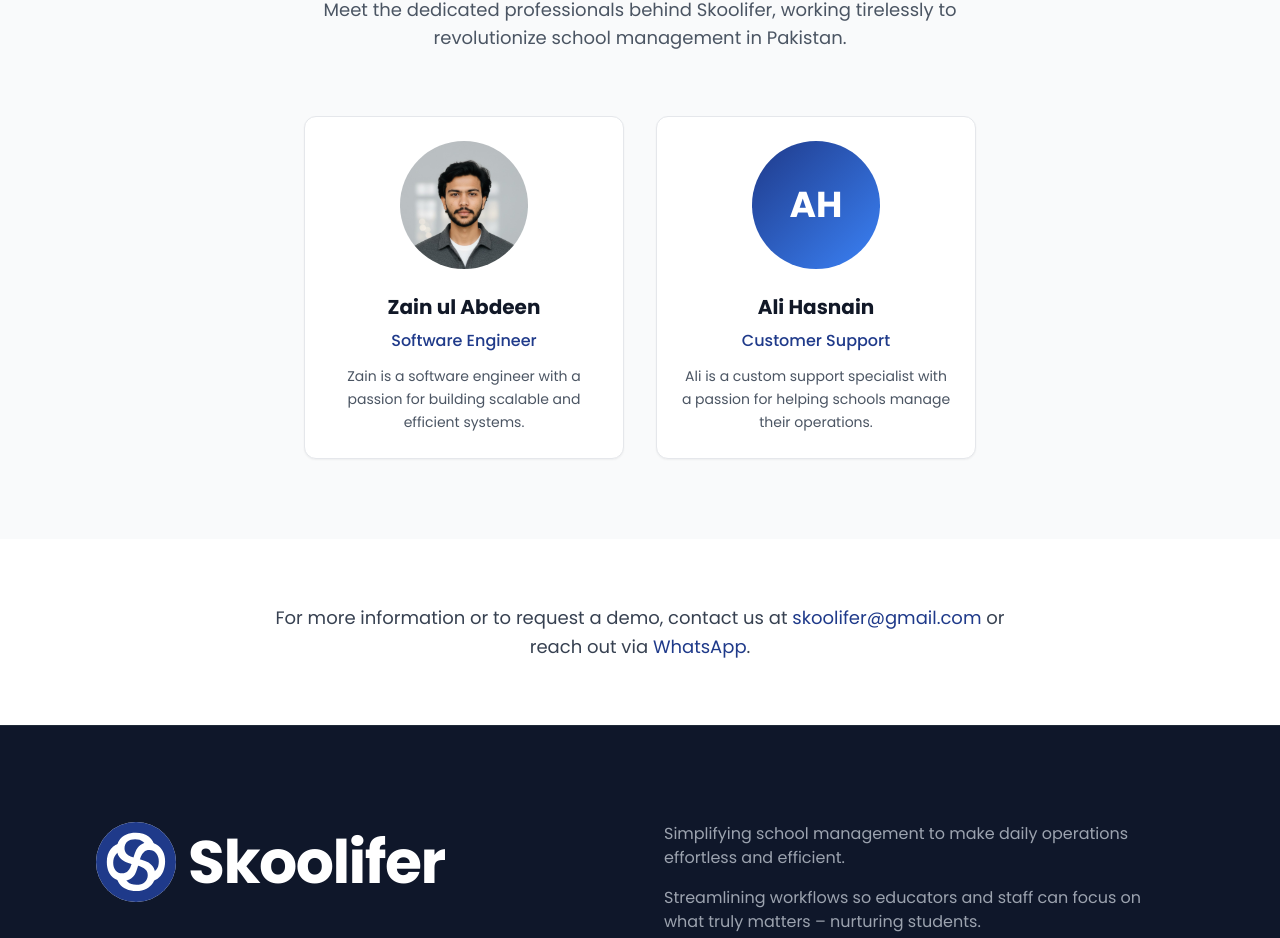
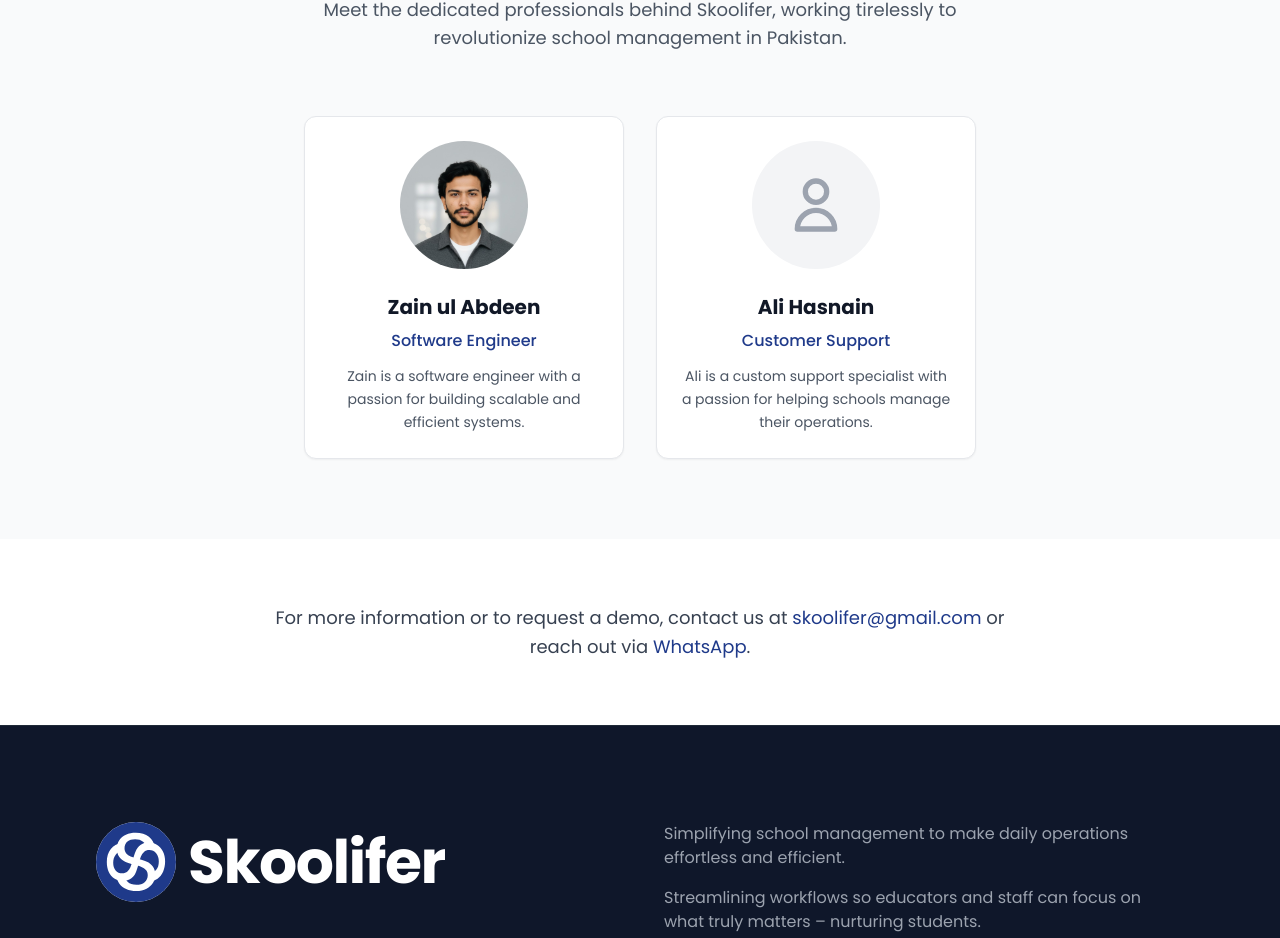
Before and after one commit to ali-ghazanfar/skoolifer-website, a React (Vite) app: page /about-us in a window 1280 px wide. Shown: the part 2333-3271 px from the top of the page. Built offline with nearby package versions, Linux system fonts and the light colour scheme.

Commit message:
enh: change team avatar image

```diff
--- a/src/pages/AboutUsPage.jsx
+++ b/src/pages/AboutUsPage.jsx
@@ -15,14 +15,22 @@
     },
   ];
 
-  const getInitials = (name) => {
-    return name
-      .split(' ')
-      .map(word => word[0])
-      .join('')
-      .toUpperCase()
-      .slice(0, 2);
-  };
+  const PersonIcon = () => (
+    <svg
+      className="w-16 h-16 text-gray-400"
+      fill="none"
+      stroke="currentColor"
+      viewBox="0 0 24 24"
+      xmlns="http://www.w3.org/2000/svg"
+    >
+      <path
+        strokeLinecap="round"
+        strokeLinejoin="round"
+        strokeWidth={2}
+        d="M16 7a4 4 0 11-8 0 4 4 0 018 0zM12 14a7 7 0 00-7 7h14a7 7 0 00-7-7z"
+      />
+    </svg>
+  );
 
   const getGridClasses = (count) => {
     if (count === 1) {
@@ -177,10 +185,10 @@
                   className="border border-gray-200 bg-white rounded-xl shadow-sm hover:shadow-xl transition-shadow duration-300 p-6 text-center"
                 >
                   {member.image ? (
-                    <img src={member.image} alt={member.name} className="w-32 h-32 mx-auto mb-6 rounded-full" />
+                    <img src={member.image} alt={member.name} className="w-32 h-32 mx-auto mb-6 rounded-full object-cover" />
                   ) : (
-                    <div className="w-32 h-32 mx-auto mb-6 rounded-full bg-gradient-to-br from-brand-primary to-brand-secondary flex items-center justify-center text-white text-4xl font-bold">
-                      <span>{getInitials(member.name)}</span>
+                    <div className="w-32 h-32 mx-auto mb-6 rounded-full bg-gray-100 flex items-center justify-center">
+                      <PersonIcon />
                     </div>
                   )}
                   <h3 className="text-xl font-bold text-gray-900 mb-2">{member.name}</h3>
```
